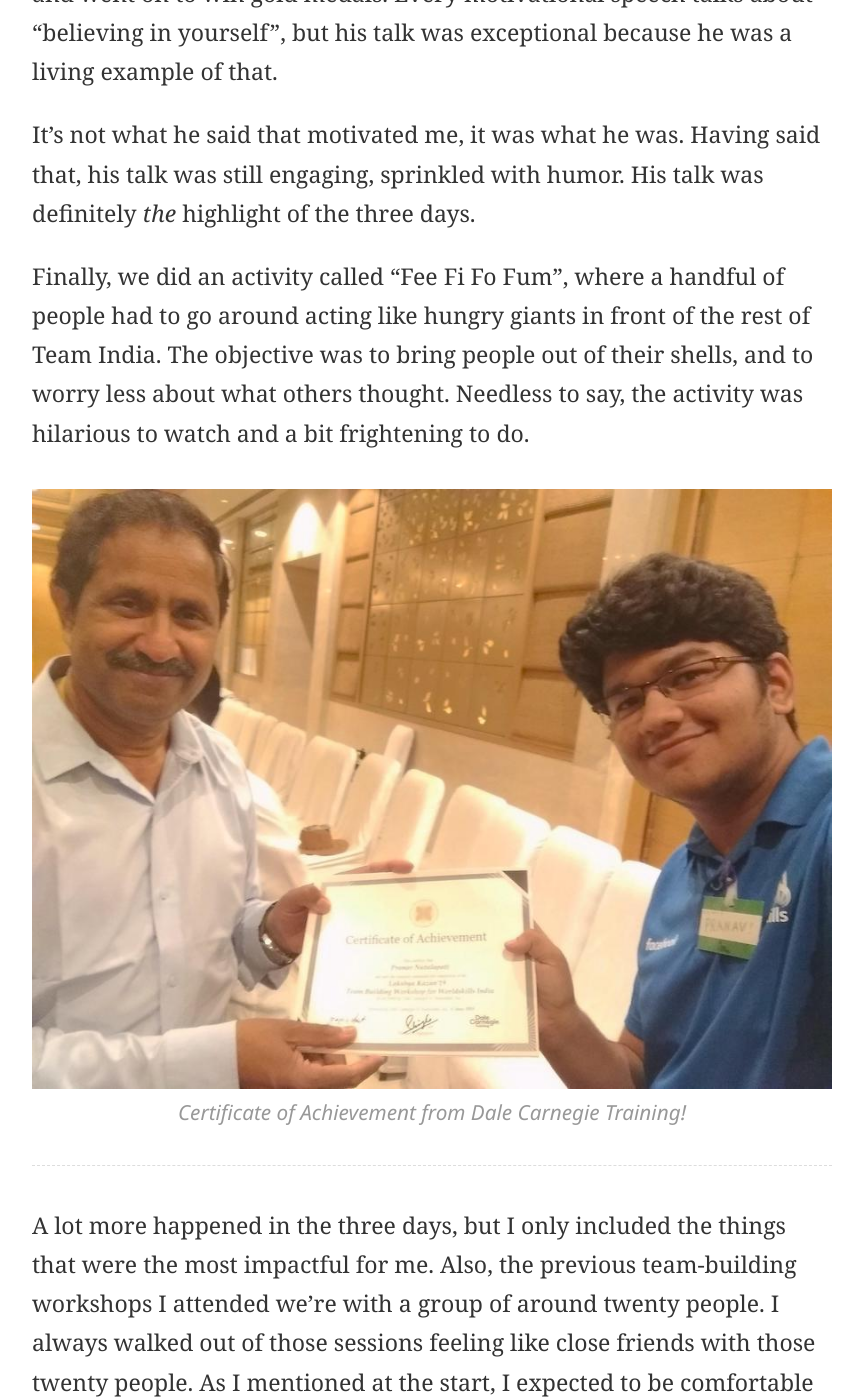
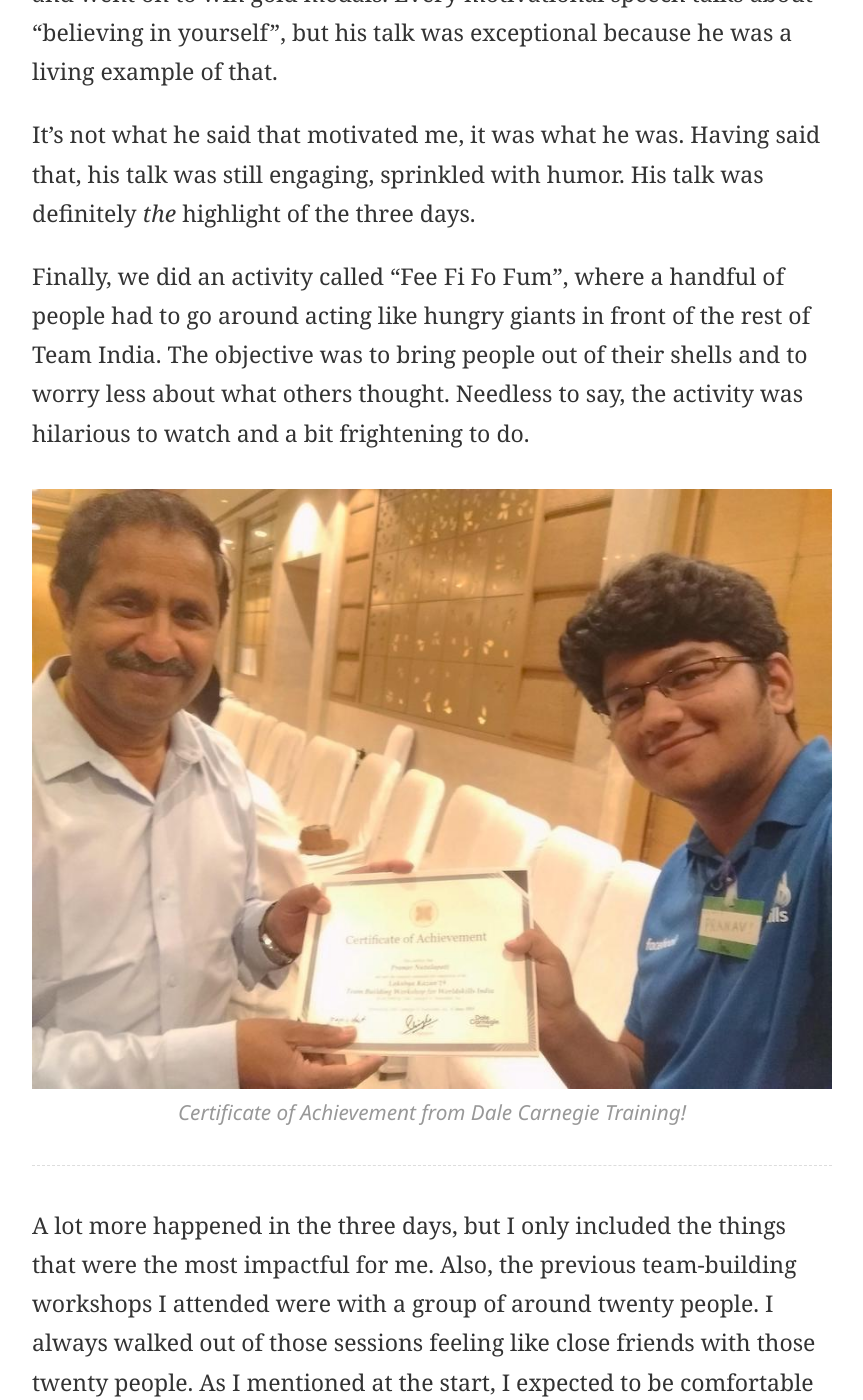
Before and after one commit to preyneyv/preyneyv.github.io, a Jekyll site: the page built from _posts/posts/2019-07-03-soft-skills-workshop-with-team-india.md, in a window 1280 px wide and 1400 px high, scrolled down 2375 px. Shown: the whole window, without its empty margins (208-1071 px from the left). Built offline with Jekyll 4.4.1, drawn with Linux system fonts in a browser that asks for light colours; some of the changed text lies outside the part shown.

Commit message:
Grammar corrections

```diff
--- a/_posts/posts/2019-07-03-soft-skills-workshop-with-team-india.md
+++ b/_posts/posts/2019-07-03-soft-skills-workshop-with-team-india.md
@@ -44,7 +43,7 @@ caption="Certificate of Achievement from Dale Carnegie Training!"
 
 ---
 
-A lot more happened in the three days, but I only included the things that were the most impactful for me. Also, the previous team-building workshops I attended we're with a group of around twenty people. I always walked out of those sessions feeling like close friends with those twenty people. As I mentioned at the start, I expected to be comfortable with the rest of the team.
+A lot more happened in the three days, but I only included the things that were the most impactful for me. Also, the previous team-building workshops I attended were with a group of around twenty people. I always walked out of those sessions feeling like close friends with those twenty people. As I mentioned at the start, I expected to be comfortable with the rest of the team.
 
 What I did not expect, however, was a feeling of extended family towards _about 100 people_.
 
```
Also changed, not shown: other parts of _posts/posts/2019-07-03-soft-skills-workshop-with-team-india.md (+5 -6 lines).
